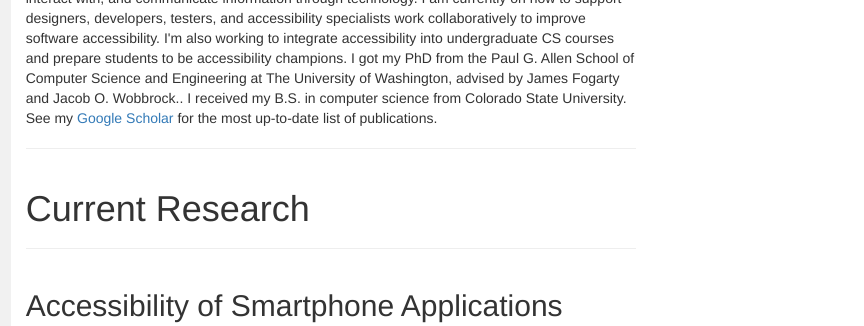
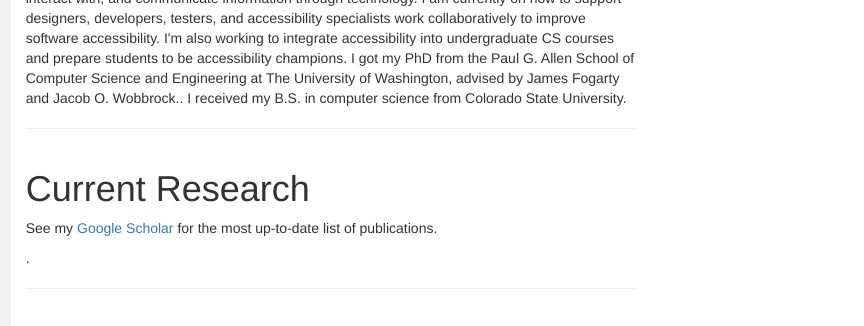
Before and after one commit to annie-r/scratch.github.io, a plain HTML site: page index.html in a window 1280 px wide. Shown: the part 205-531 px from the top of the page, 416-1280 px from the left. Drawn offline with nearby package versions, Linux system fonts and the light colour scheme.

Commit message:
Moved google scholar link

```diff
--- a/index.html
+++ b/index.html
@@ -75,14 +75,15 @@
 
           I received my B.S. in computer science from Colorado State University.
 
-          See my <a href="https://scholar.google.com/citations?user=E_qiYZgAAAAJ&hl=en&oi=ao">Google Scholar</a> for the most up-to-date list of publications.</p>
-          <hr>
+                    <hr>
         </div>
       </div>
 
       <div class="row ">
         <div class="col-sm-12">
           <h1>Current Research</h1>
+          <p>See my <a href="https://scholar.google.com/citations?user=E_qiYZgAAAAJ&hl=en&oi=ao">Google Scholar</a> for the most up-to-date list of publications.</p>
+.</p>
           <hr>
         </div>
       </div>
```
